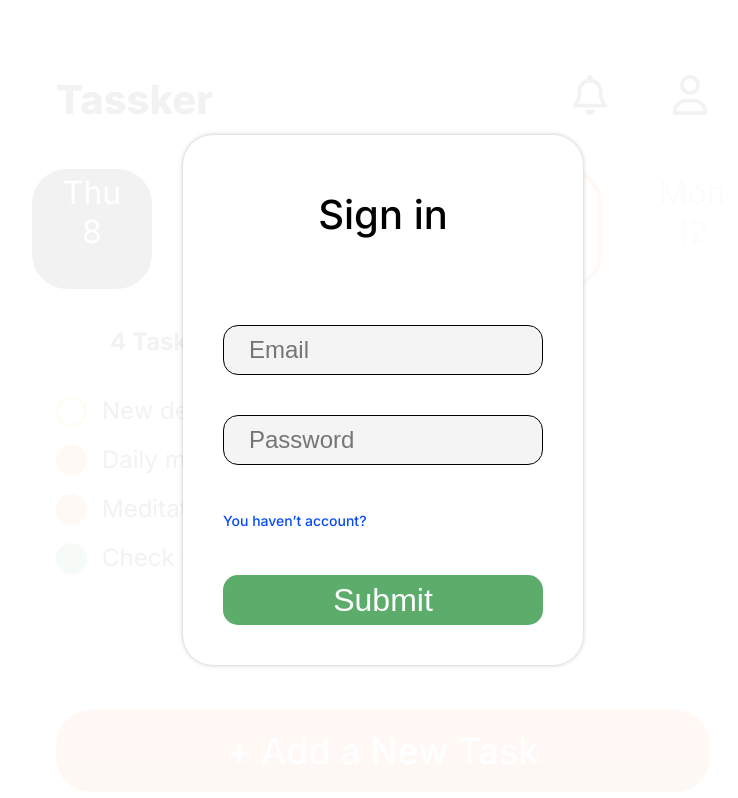
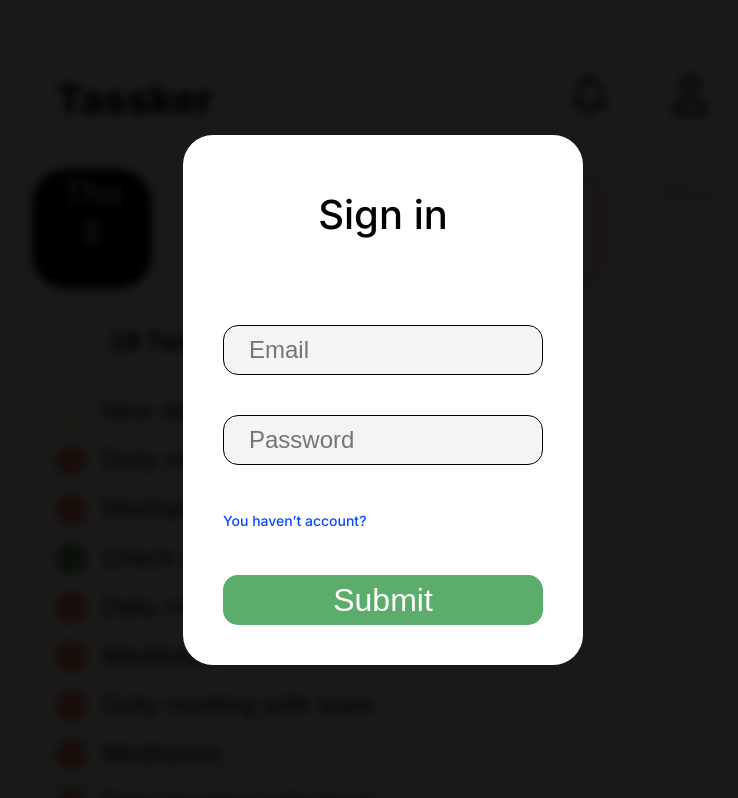
Before and after one commit to BrSTU-2022-practice-ToDoCalendar/ToDoCalendar_frontend, a React (Create React App) app: page / in a window 1280 px wide. Shown: the top 798 px of the page, without its empty margins (257-995 px from the left). Built offline with nearby package versions, Linux system fonts and the light colour scheme.

Commit message:
Create edit frame and modified style SingIn and SingUp

```diff
--- a/src/pages/EditFrame/EditFrame.jsx
+++ b/src/pages/EditFrame/EditFrame.jsx
@@ -1,6 +1,33 @@
+import { FontAwesomeIcon } from '@fortawesome/react-fontawesome';
+import { faAngleLeft} from "@fortawesome/free-solid-svg-icons";
+import { ReactComponent as Calendar } from "./Calendarbutton.svg";
+import { ReactComponent as Circle } from "./circle.svg";
+import style from './EditFrame.module.css'
+import {Link} from "react-router-dom";
 function EditFrame() {
     return (
-        <div>edit frame</div>
+        <div className={style.window}>
+            <header className={style.header}>
+                <Link to={"/view-frame"} className={style.Link}>
+                    <FontAwesomeIcon className={style.arrow} icon={faAngleLeft}/>
+                    Task
+                </Link>
+            </header>
+            <main className={style.main}>
+                <form action="">
+                    <Circle className={style.circle}></Circle>
+                    <input type="text" className={style.input} placeholder={"Name task"}/>
+                    <textarea>
+                        It was be text
+                    </textarea>
+                </form>
+            </main>
+            <footer>
+                <menu>
+                    <Calendar className={style.svg}></Calendar>
+                </menu>
+            </footer>
+        </div>
     )
 }
 
--- /dev/null
+++ b/src/pages/EditFrame/EditFrame.module.css
@@ -0,0 +1,56 @@
+.window {
+    margin: 0 auto;
+    max-width: 762px;
+    height: 100%;
+}
+
+.header {
+    display: flex;
+    align-items: center;
+    height: 40px;
+    width: calc(762px - 108px - 54px);
+    padding: 75px 108px 65px 54px;
+}
+
+.Link {
+    height: 50px;
+    width: 170px;
+    text-decoration: none;
+    color: black;
+    font-weight: 800;
+    font-size: 40px;
+    display: flex;
+    align-items: center;
+}
+
+.arrow {
+    height: 40px;
+    width: 20px;
+    margin-right: 36px;
+}
+
+.main
+{
+    display: block;
+    max-width: 762px;
+    padding: 0 0 ;
+    height: 100%;
+}
+.circle{
+    width: 32px;
+    height: 32px;
+}
+.input {
+    width: 647px;
+    height: 60px;
+    border: 0;
+    font-weight: 500;
+    font-size: 32px;
+    line-height: 39px;
+    color: black;
+}
+.input::placeholder
+{
+    color: rgba(95, 96, 96, 0.7);
+}
+.svg * {}
--- a/src/pages/GeneralFrame/tasks_today_example.json
+++ b/src/pages/GeneralFrame/tasks_today_example.json
@@ -14,5 +14,101 @@
   {
     "name": "Check emails",
     "type": "current"
+  },
+  {
+    "name": "Daily meeting with team",
+    "type": "completed"
+  },
+  {
+    "name": "Meditation",
+    "type": "completed"
+  },
+  {
+    "name": "Daily meeting with team",
+    "type": "completed"
+  },
+  {
+    "name": "Meditation",
+    "type": "completed"
+  },
+  {
+    "name": "Daily meeting with team",
+    "type": "completed"
+  },
+  {
+    "name": "Meditation",
+    "type": "completed"
+  },
+  {
+    "name": "Daily meeting with team",
+    "type": "completed"
+  },
+  {
+    "name": "Meditation",
+    "type": "completed"
+  },
+  {
+    "name": "Daily meeting with team",
+    "type": "completed"
+  },
+  {
+    "name": "Meditation",
+    "type": "completed"
+  },
+  {
+    "name": "Daily meeting with team",
+    "type": "completed"
+  },
+  {
+    "name": "Meditation",
+    "type": "completed"
+  },
+  {
+    "name": "Daily meeting with team",
+    "type": "completed"
+  },
+  {
+    "name": "Meditation",
+    "type": "completed"
+  },
+  {
+    "name": "Daily meeting with team",
+    "type": "completed"
+  },
+  {
+    "name": "Meditation",
+    "type": "completed"
+  },
+  {
+    "name": "Daily meeting with team",
+    "type": "completed"
+  },
+  {
+    "name": "Meditation",
+    "type": "completed"
+  },
+  {
+    "name": "Daily meeting with team",
+    "type": "completed"
+  },
+  {
+    "name": "Meditation",
+    "type": "completed"
+  },
+  {
+    "name": "Daily meeting with team",
+    "type": "completed"
+  },
+  {
+    "name": "Meditation",
+    "type": "completed"
+  },
+  {
+    "name": "Daily meeting with team",
+    "type": "completed"
+  },
+  {
+    "name": "Meditation",
+    "type": "completed"
   }
 ]
--- a/src/pages/SingIn/SignIn.module.css
+++ b/src/pages/SingIn/SignIn.module.css
@@ -1,3 +1,7 @@
+.generalframe
+{
+    filter: blur(5px);
+}
 .window {
     display: flex;
     left: 0;
@@ -7,7 +11,7 @@
     height: 100%;
     width: 100%;
     position: absolute;
-    background-color: rgba(255, 255, 255, 0.95);
+    background-color: rgba(0, 0, 0, 0.9);
 }
 
 .main {
@@ -15,7 +19,7 @@
     width: 400px;
     height: 530px;
     background: #FFFFFF;
-    box-shadow: 0px 0px 4px rgba(0, 0, 0, 0.25);
+    border: 0;
     border-radius: 30px;
 }
 
--- a/src/pages/SingIn/SingIn.jsx
+++ b/src/pages/SingIn/SingIn.jsx
@@ -5,7 +5,7 @@ import {Link} from "react-router-dom";
 function SingIn() {
     return (
         <>
-            <GeneralFrame/>
+            <div className={style.generalframe}><GeneralFrame/></div>
             <div className={style.window}>
                 <main className={style.main}>
                     <h2 className={style.h2}>Sign in</h2>
--- a/src/pages/SingUp/SignUp.module.css
+++ b/src/pages/SingUp/SignUp.module.css
@@ -1,3 +1,7 @@
+.generalframe
+{
+    filter: blur(5px);
+}
 .window {
     display: flex;
     left: 0;
@@ -7,7 +11,7 @@
     height: 100%;
     width: 100%;
     position: absolute;
-    background-color: rgba(255, 255, 255, 0.95);
+    background-color: rgba(0, 0, 0, 0.85);
 }
 
 .main {
@@ -15,7 +19,7 @@
     width: 400px;
     height: 530px;
     background: #FFFFFF;
-    box-shadow: 0px 0px 4px rgba(0, 0, 0, 0.25);
+    border: 0;
     border-radius: 30px;
 }
 
@@ -52,7 +56,7 @@
     display: flex;
     align-items: center;
     color: #064AF8;
-    width: 130px;
+    width: 140px;
     height: 34px;
     margin: 8px 40px 8px 40px;
 }
--- a/src/pages/SingUp/SingUp.jsx
+++ b/src/pages/SingUp/SingUp.jsx
@@ -5,7 +5,7 @@ import {Link} from "react-router-dom";
 function SingUp() {
     return (
         <>
-            <GeneralFrame/>
+            <div className={style.generalframe}><GeneralFrame/></div>
             <div className={style.window}>
                 <main className={style.main}>
                     <h2 className={style.h2}>Sign up</h2>
```
Also changed, not shown: src/pages/EditFrame/Calendarbutton.svg (added), src/pages/EditFrame/circle.svg (added). Lines whose indentation alone changed are shown as unchanged.
